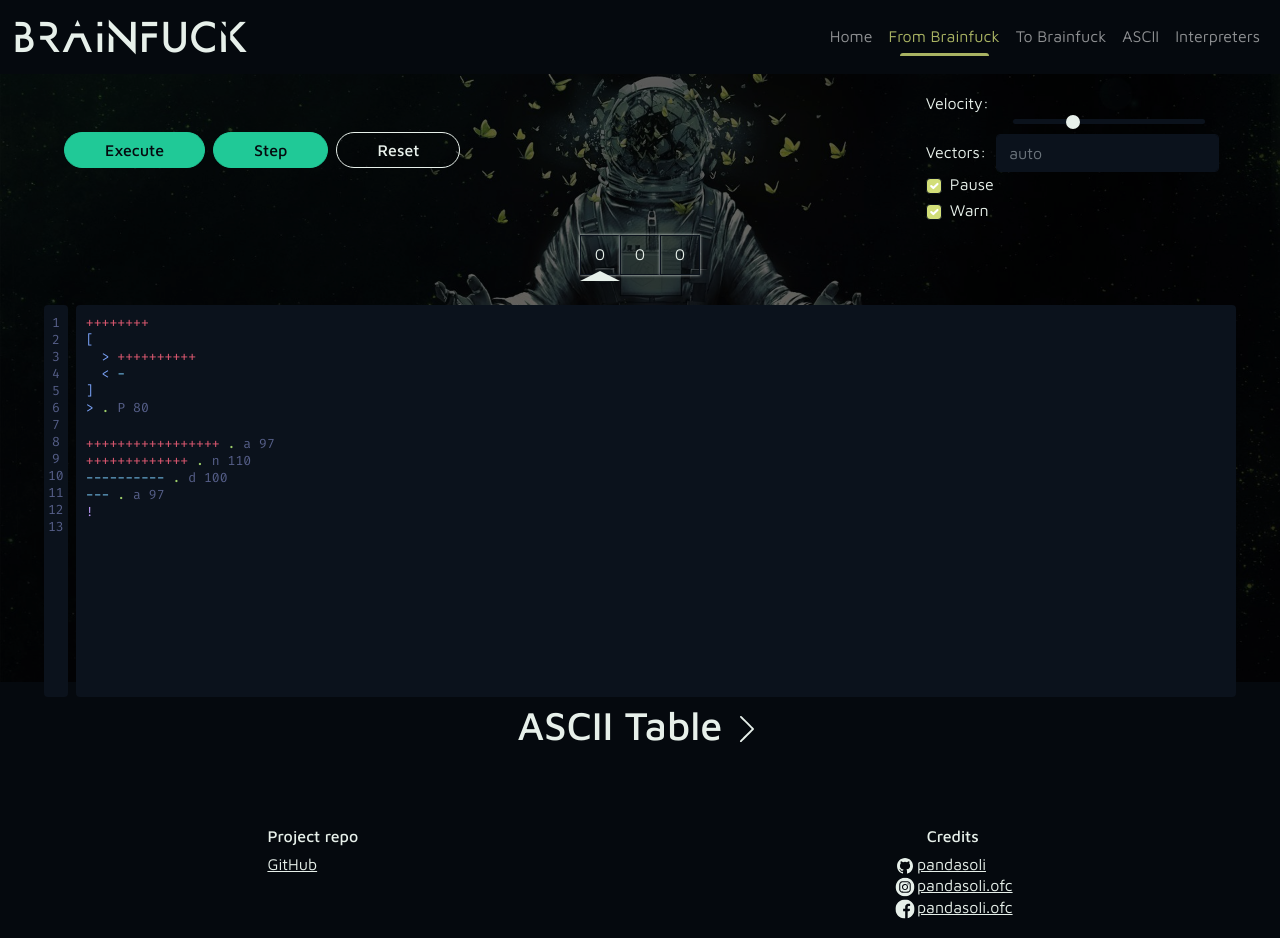
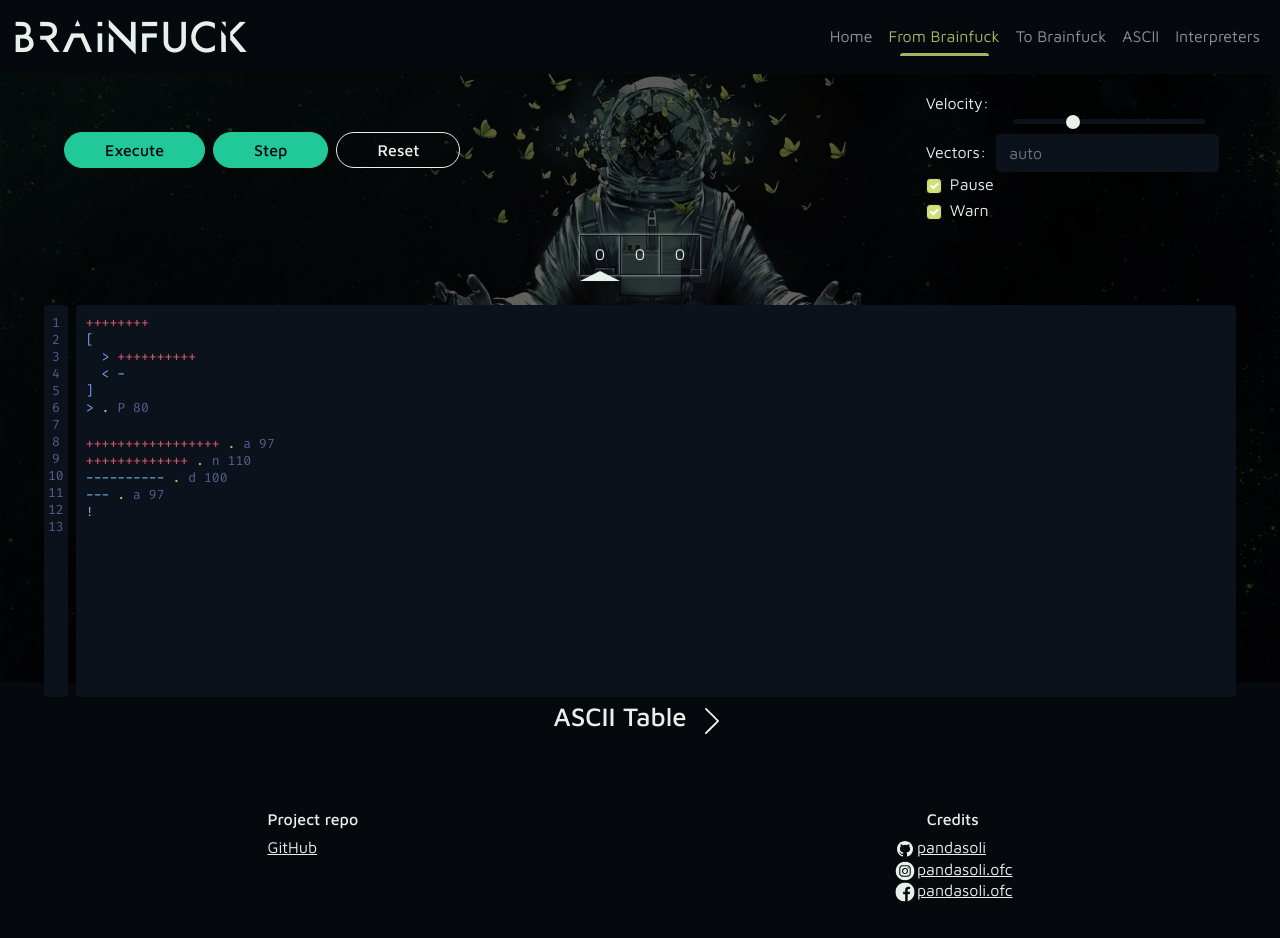
Before and after one commit to pandasoli/brainfuck.org, a React (Create React App) app: page /from in a window 1280 px wide. Built offline with nearby package versions, Linux system fonts and the light colour scheme.

Commit message:
[update] titles size

```diff
--- a/src/components/FadeTitle/index.tsx
+++ b/src/components/FadeTitle/index.tsx
@@ -13,7 +13,7 @@ const FadeTitle = (props: Props) => {
 
   return <section>
     <Header onClick={ () => SetOpen(!Open) }>
-      <h1>{ props.text }</h1>
+      <h2>{ props.text }</h2>
 
       <Svg viewBox='0 0 512.000000 512.000000' className={ Open ? 'open' : '' }>
         <g transform='translate(0.000000,512.000000) scale(0.100000,-0.100000)'>
```
